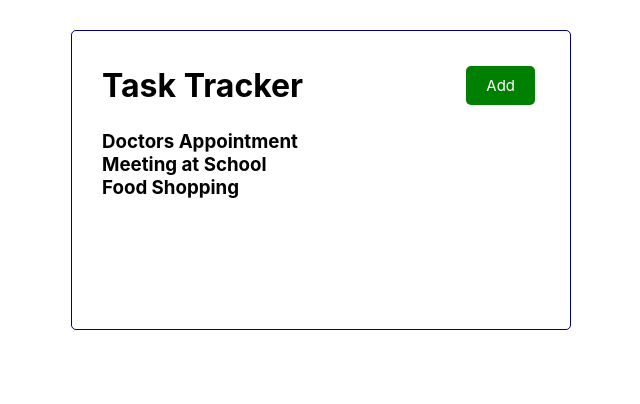
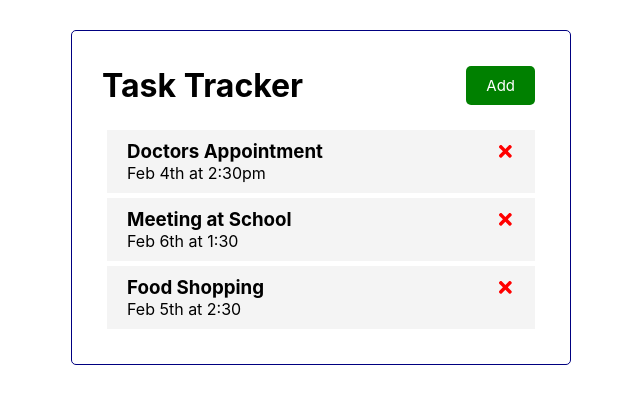
Before and after one commit to perlov3301/react_crash, a React (Create React App) app: page / in a window 1280 px wide. Shown: the top 404 px of the page, without its empty margins (319-959 px from the left). Built offline with nearby package versions, Linux system fonts and the light colour scheme.

Commit message:
onDelete(id) state  as  prop from Appjs down to Task and action from Task ondelete(id) to Appjs

```diff
--- a/package.json
+++ b/package.json
@@ -6,6 +6,7 @@
     "cra-template": "1.2.0",
     "react": "^18.2.0",
     "react-dom": "^18.2.0",
+    "react-icons": "^4.12.0",
     "react-scripts": "5.0.1"
   },
   "scripts": {
--- a/src/App.js
+++ b/src/App.js
@@ -20,19 +20,40 @@
       text: 'Food Shopping',
       day: 'Feb 5th at 2:30',
       reminder: false,
-  }
+  },
 ];
 function App() {
-    const [tasks, setTasks] = useState([]);
-    useEffect(() => {
-        setTasks([...tasks,
-            alist.map((el) => { tasks.push(el); })]);
-    },[]);
-  const title="Task Tracker"
+    const [tasks, setTasks] = useState([
+      {
+        id: 1,
+        text: "Doctors Appointment",
+        day: 'Feb 4th at 2:30pm',
+        reminder: true,
+    },
+    {
+        id:2,
+        text: 'Meeting at School',
+        day: 'Feb 6th at 1:30',
+        reminder: true,
+    },
+    {
+        id: 3,
+        text: 'Food Shopping',
+        day: 'Feb 5th at 2:30',
+        reminder: false,
+    },
+    ]);
+    // useEffect(() => {
+    //     setTasks([...tasks,
+    //         alist.map((el) => { tasks.push(el); })]);
+    // },[]);
+    const deleteTask = (id) => {
+      console.log('Appjs;delete ',id)
+    };
   return (
     <div className="container">
       <Header  />
-      <Tasks tasks={tasks} />
+      <Tasks tasks={tasks} onDelete={deleteTask} />
     </div>
   );
 }
--- a/src/components/Task.js
+++ b/src/components/Task.js
@@ -1,7 +1,15 @@
-const Task = () => {
+import { FaTimes } from 'react-icons/fa';
+const Task = ({ task, onDelete }) => {
     return (
         <div className="task">
-            <h3>my Task</h3>
+            <h3>{task.text}
+              <FaTimes
+                style={{ color:'red', cursor:'pointer' }}
+                onClick={()=>onDelete(task.id)}
+            />
+            </h3>
+            <p>{task.day} </p>
         </div>
     ) ;
 } ;
+export default Task;
--- a/src/components/Tasks.js
+++ b/src/components/Tasks.js
@@ -1,14 +1,11 @@
-import React, { useState, useEffect } from 'react';
+import Task from './Task';
 
-const Tasks = ({ tasks }) => {
-    console.log("Tasks1;");
-
-
-
+const Tasks = ({ tasks, onDelete }) => {
+    console.log("Tasksjs;");
     return (
         <>
           { tasks.map((task) => (
-            <h3 key={task.id}> { task.text } </h3>
+            <Task key={task.id} task={task} onDelete={onDelete} />
           )) }
         </>
     );
--- a/src/index.js
+++ b/src/index.js
@@ -2,7 +2,7 @@
 import ReactDOM from 'react-dom/client';
 import './index.css';
 import App from './App';
-import reportWebVitals from './reportWebVitals';
+// import reportWebVitals from './reportWebVitals';
 
 const root = ReactDOM.createRoot(document.getElementById('root'));
 root.render(
@@ -14,4 +14,4 @@
 // If you want to start measuring performance in your app, pass a function
 // to log results (for example: reportWebVitals(console.log))
 // or send to an analytics endpoint. Learn more: https://bit.ly/CRA-vitals
-reportWebVitals();
+// reportWebVitals();
```
Also changed, not shown: 1 other file (tests, documents, lock files or other folders).
